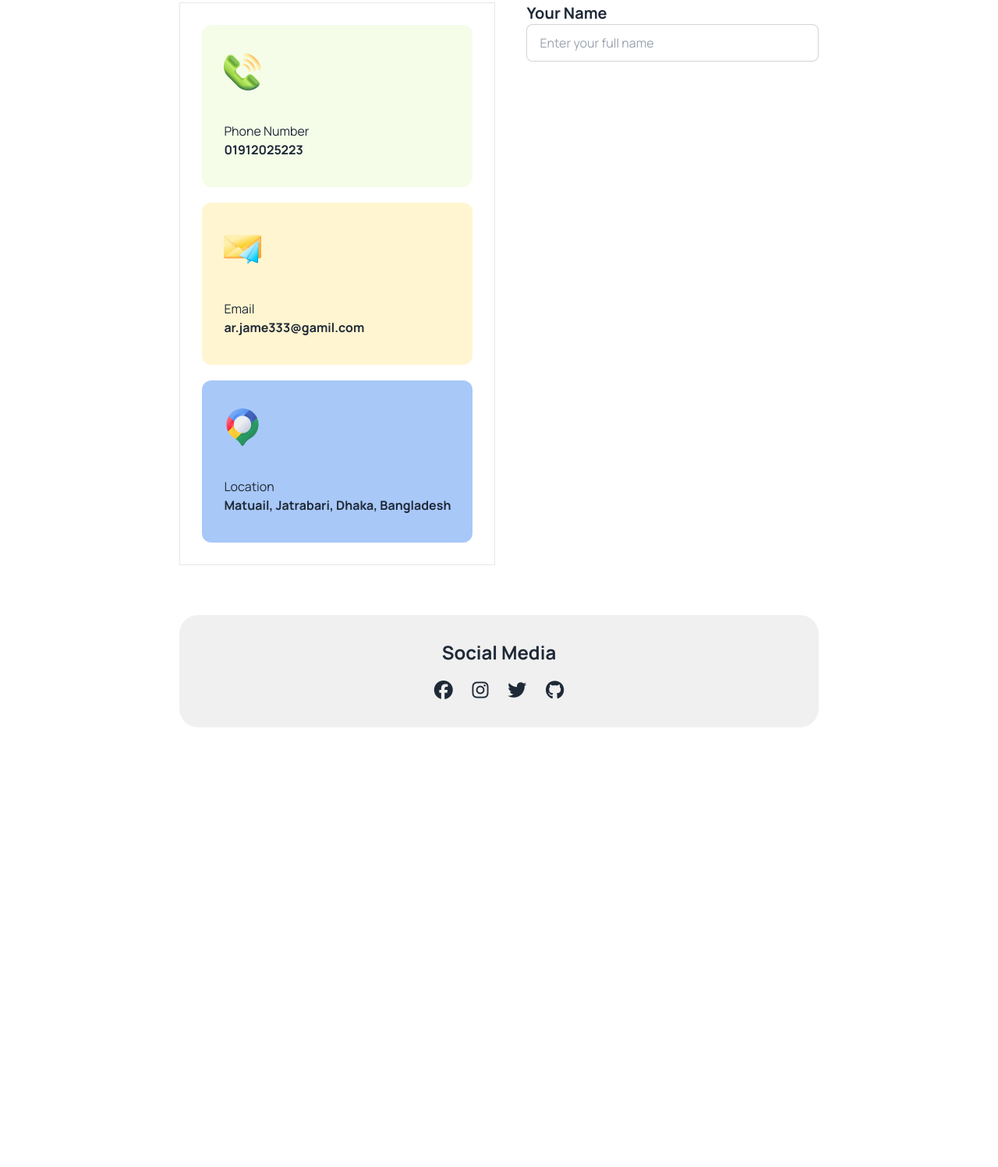
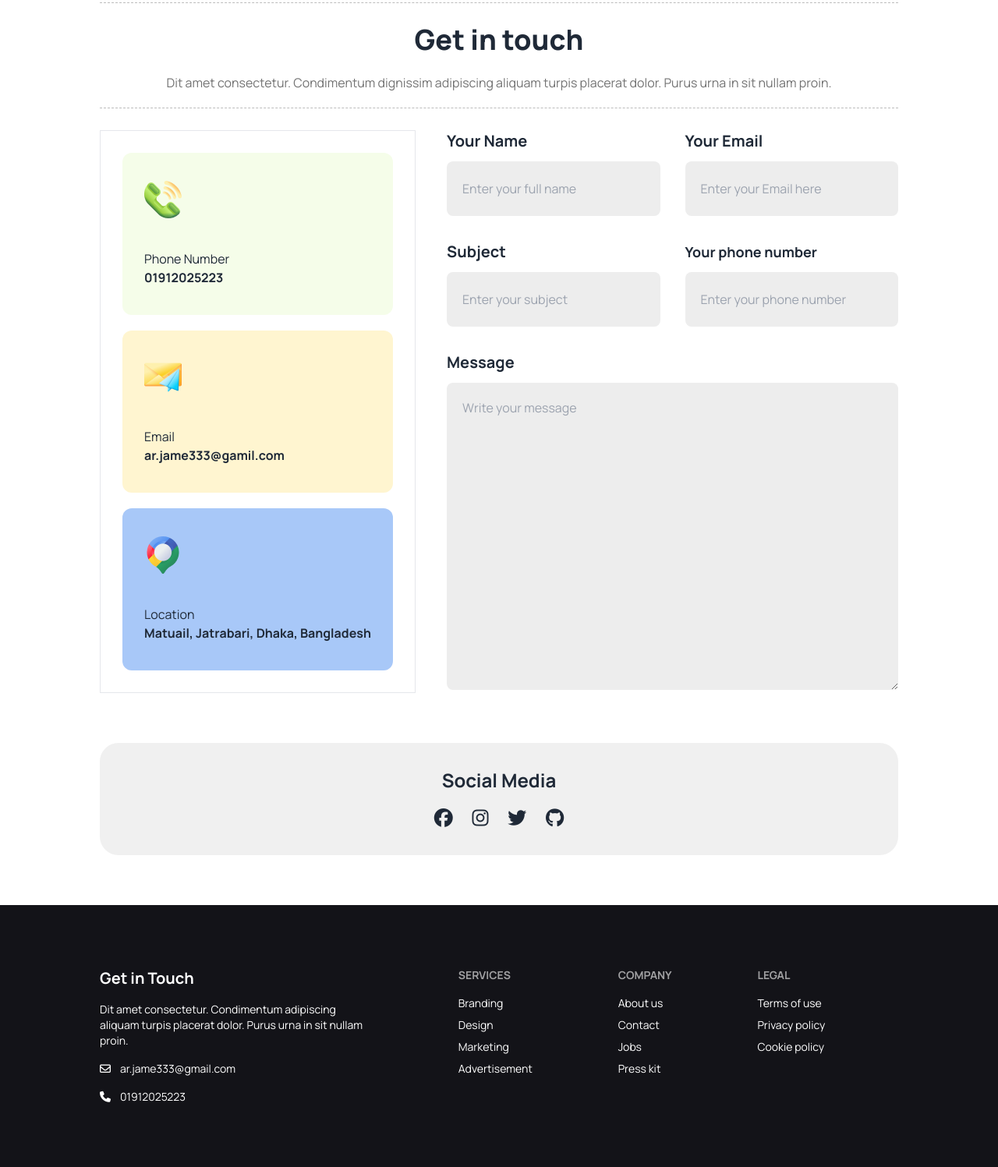
Before and after one commit to AR-Jame/Hockety-Club, a plain HTML site: page index.html in a window 1280 px wide. Shown: the part 4365-5862 px from the top of the page at 78% size. Before the commit the page ends 5362 px from the top, so only its background shows below. Drawn offline with nearby package versions, Linux system fonts and the light colour scheme.

Commit message:
final commit

```diff
--- a/index.html
+++ b/index.html
@@ -494,8 +494,16 @@
             </div>
         </section>
 <!-- Get in touch section -->
-        <section class="md:mx-[10%] my-16">
-            <div class="flex gap-10">
+        <section class="my-16 space-y-7">
+            <div class="space-y-5">
+                <hr>
+                <div class="text-center space-y-4">
+                    <h2 class="headline">Get in touch</h2>
+                    <p class="headline-p">Dit amet consectetur. Condimentum dignissim adipiscing aliquam turpis placerat dolor. Purus urna in sit nullam proin. </p>
+                </div>
+                <hr>
+            </div>
+            <div class="flex flex-col lg:flex-row gap-10">
                 <div class="border p-7 space-y-5">
                     <div class="bg-[#bced6d26] px-7 py-9 rounded-xl">
                         <img src="./Images/Group 1.png">
@@ -514,13 +522,33 @@
                     </div>
                 </div>
                 <div class="flex-1">
-                    <label class="font-bold text-xl pb-5">Your Name</label>
-                    <input type="text" placeholder="Enter your full name" class="input input-bordered w-full" />
+                    <div class="lg:grid grid-cols-2 grid-rows-5 gap-8">
+                        <div class="space-y-3">
+                            <label class="font-bold text-xl">Your Name</label>
+                            <input type="text" class="input input-bordered w-full p-5 h-[70px] border-none bg-[#13131813]" placeholder="Enter your full name" />
+                        </div>
+                        <div class="space-y-3">
+                            <label class="font-bold text-xl ">Your Email</label>
+                            <input type="email" class="input input-bordered w-full p-5 h-[70px] border-none bg-[#13131813]"  placeholder="Enter your Email here">
+                        </div>
+                        <div class="space-y-3">
+                            <label class="font-bold text-xl ">Subject</label>
+                            <input type="text" class="input input-bordered w-full p-5 h-[70px] border-none bg-[#13131813]"  placeholder="Enter your subject">
+                        </div>
+                        <div class="space-y-3">
+                            <label class="font-bold text-lg ">Your phone number</label>
+                            <input type="text" class="input input-bordered w-full p-5 h-[70px] border-none bg-[#13131813]"  placeholder="Enter your phone number">
+                        </div>
+                        <div class="space-y-3 col-span-2 row-span-3">
+                            <label class="font-bold text-xl">Message</label>
+                            <textarea class="input input-bordered w-full h-full p-5 border-none bg-[#13131813]" placeholder="Write your message"></textarea>
+                        </div>
+                    </div>
                 </div>
             </div>
         </section>
 <!-- Footer first only social media -->
-        <section class="md:mx-[10%] my-16">
+        <section class="my-16">
             <div class="text-center bg-[#13131810] space-y-4 py-8 rounded-3xl">
                 <p class="text-2xl font-bold">Social Media</p>
                 <div class="space-x-5 text-2xl">
@@ -531,6 +559,43 @@
                 </div>
             </div>
         </section>
-</main>
+    </main>
+<!-- Footer section -->
+    <footer class="">
+        <footer class="footer bg-[#131318] text-white p-20 md:px-[10%]">
+            <aside class="space-y-2">
+                <p class="text-xl font-bold">Get in Touch</p>
+                <p class="w-[350px]">Dit amet consectetur. Condimentum  adipiscing aliquam turpis placerat dolor. Purus urna in sit nullam proin. </p>
+                <div class="flex gap-3 items-center">
+                    <i class="fa-regular fa-envelope"></i>
+                    ar.jame333@gmail.com
+                </div>
+                <div class="flex gap-3 items-center">
+                    <i class="fa-solid fa-phone"></i>
+                    <p>01912025223</p>
+                </div>
+            </aside>
+            <nav>
+              <h6 class="footer-title">Services</h6>
+              <a class="link link-hover">Branding</a>
+              <a class="link link-hover">Design</a>
+              <a class="link link-hover">Marketing</a>
+              <a class="link link-hover">Advertisement</a>
+            </nav>
+            <nav>
+              <h6 class="footer-title">Company</h6>
+              <a class="link link-hover">About us</a>
+              <a class="link link-hover">Contact</a>
+              <a class="link link-hover">Jobs</a>
+              <a class="link link-hover">Press kit</a>
+            </nav>
+            <nav>
+              <h6 class="footer-title">Legal</h6>
+              <a class="link link-hover">Terms of use</a>
+              <a class="link link-hover">Privacy policy</a>
+              <a class="link link-hover">Cookie policy</a>
+            </nav>
+          </footer>
+    </footer>
 </body>
 </html>
```
